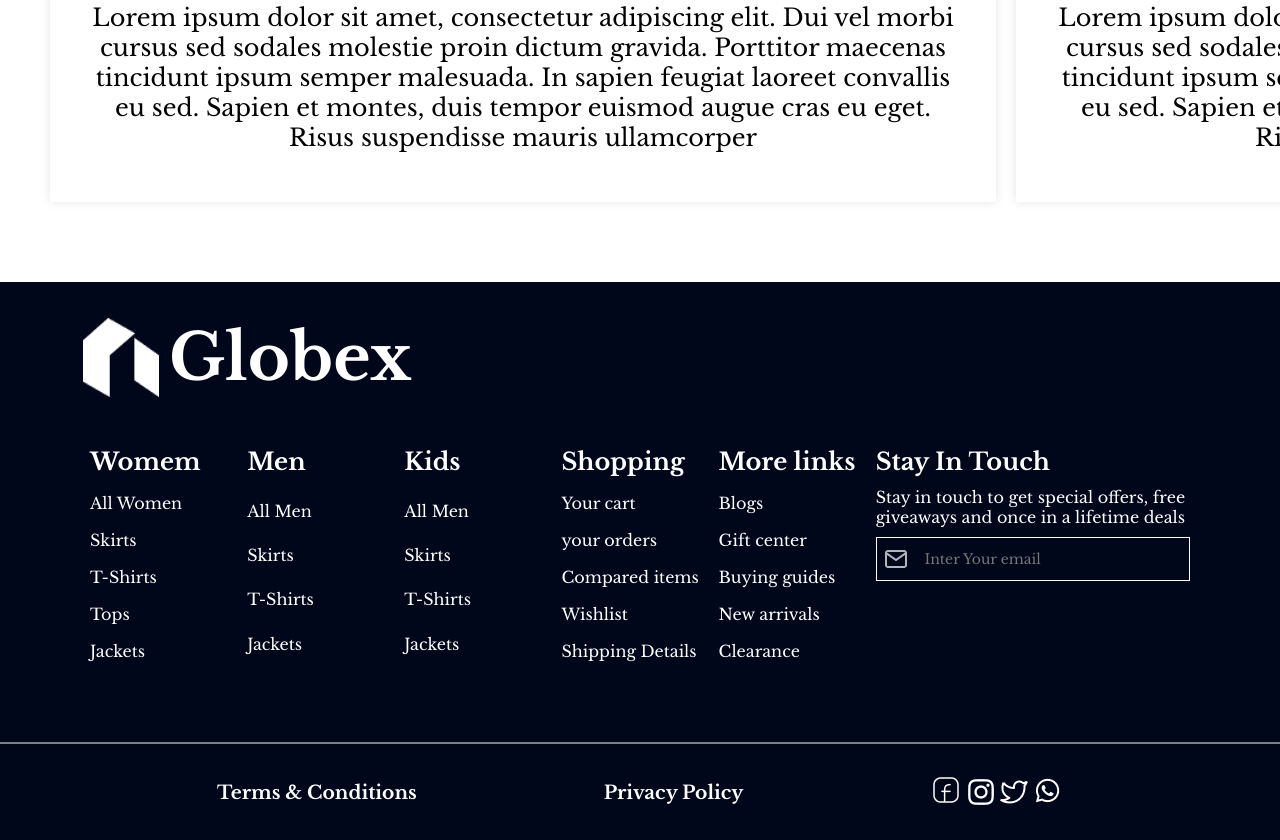
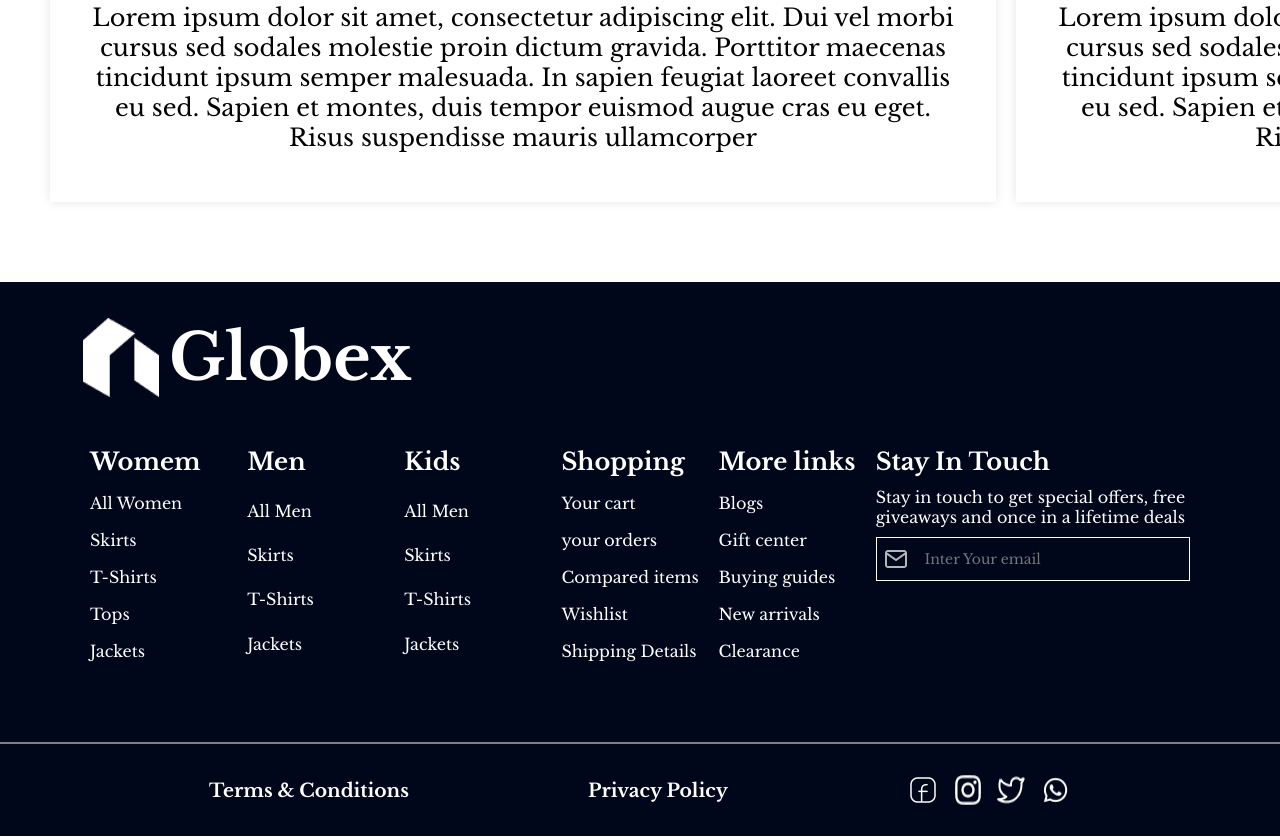
Before and after one commit to JabedH/prada-fashion, a plain HTML site: page index.html in a window 1280 px wide. Shown: the part 5276-6116 px from the top of the page. Drawn offline with nearby package versions, Linux system fonts and the light colour scheme; files whose address does not match are found by name.

Commit message:
updated footer

```diff
--- a/index.html
+++ b/index.html
@@ -413,7 +413,7 @@
         <div class="footer-icon">
           <h3>Terms & Conditions</h3>
           <h3>Privacy Policy</h3>
-          <div>
+          <div class="icon">
             <img src="/asset/logo/facebook.png" alt="" />
             <img src="/asset/logo/instagram.png" alt="" />
             <img src="/asset/logo/twitter.png" alt="" />
--- a/style.css
+++ b/style.css
@@ -461,8 +461,7 @@ button[type="submit"] {
 .touch h3 {
   margin-bottom: 10px;
 }
-.footer-terms {
-}
+
 .footer-line {
   border-top: 2px solid gray;
 }
@@ -472,3 +471,7 @@ button[type="submit"] {
   justify-content: space-evenly;
   padding: 30px;
 }
+.icon {
+  display: flex;
+  gap: 15px;
+}
```
